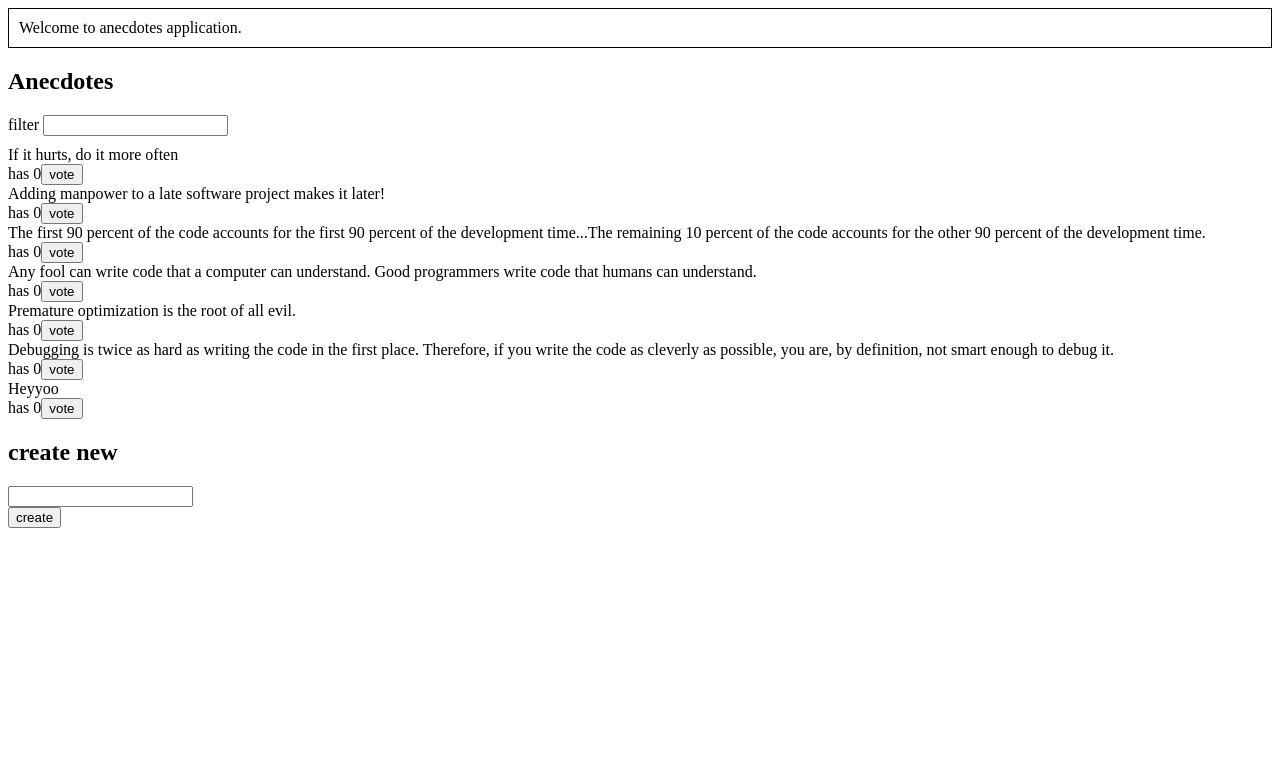
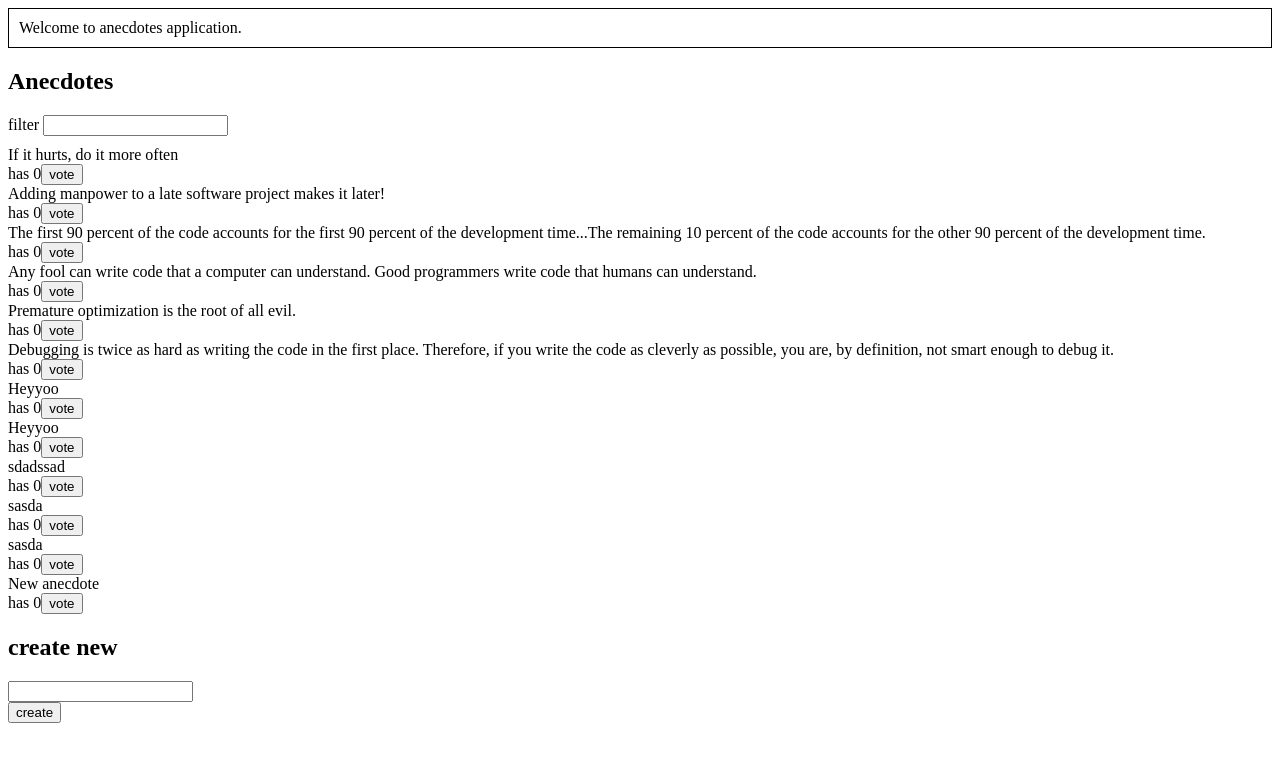
Before and after one commit to k-salih/FullStackOpen-Exercises, a React (Create React App) app in the folder part6/redux-anecdotes/: page / in a window 1280 px wide. Shown: the top 762 px of the page. Built offline with nearby package versions, Linux system fonts and the light colour scheme; data requests are answered from the project's data file.

Commit message:
Add solution for the Anecdotes backend step 4 (6.16)

```diff
--- a/part6/redux-anecdotes/db.json
+++ b/part6/redux-anecdotes/db.json
@@ -34,6 +34,31 @@
       "content": "Heyyoo",
       "votes": 0,
       "id": "42IwV1U"
+    },
+    {
+      "content": "Heyyoo",
+      "votes": 0,
+      "id": "RjTQVOA"
+    },
+    {
+      "content": "sdadssad",
+      "votes": 0,
+      "id": "kiz1_mr"
+    },
+    {
+      "content": "sasda",
+      "votes": 0,
+      "id": "4r-DaTI"
+    },
+    {
+      "content": "sasda",
+      "votes": 0,
+      "id": "MDnAkm-"
+    },
+    {
+      "content": "New anecdote",
+      "votes": 0,
+      "id": "Ruf2gCA"
     }
   ]
 }
--- a/part6/redux-anecdotes/src/App.js
+++ b/part6/redux-anecdotes/src/App.js
@@ -3,7 +3,6 @@ import AnecdoteForm from './components/AnecdoteForm'
 import AnectodeList from './components/AnectodeList'
 import Notification from './components/Notification'
 
-import anecdoteService from './services/anecdotes'
 import { initializeAnecdotes} from './reducers/anecdoteReducer'
 import { useDispatch } from 'react-redux'
 
--- a/part6/redux-anecdotes/src/components/AnecdoteForm.js
+++ b/part6/redux-anecdotes/src/components/AnecdoteForm.js
@@ -1,7 +1,7 @@
 import { useDispatch } from 'react-redux'
 import { createAnecdote } from '../reducers/anecdoteReducer'
 import { setNotification, clearNotification } from '../reducers/notificationReducer'
-import anecdoteService from '../services/anecdotes'
+
 
 const AnecdoteForm = (props) => {
     const dispatch = useDispatch()
@@ -10,8 +10,7 @@ const AnecdoteForm = (props) => {
         event.preventDefault()
         const content = event.target.anecdote.value
         event.target.anecdote.value = ''
-        const newAnecdote = await anecdoteService.createNew(content)
-        dispatch(createAnecdote(newAnecdote))
+        dispatch(createAnecdote(content))
         dispatch(setNotification(`You created '${content}'`))
         setTimeout(() => {
             dispatch(clearNotification())
--- a/part6/redux-anecdotes/src/components/Filter.js
+++ b/part6/redux-anecdotes/src/components/Filter.js
@@ -1,4 +1,4 @@
-import filterReducer, { setFilter } from "../reducers/filterReducer";
+import { setFilter } from "../reducers/filterReducer";
 import {useDispatch} from "react-redux";
 
 const Filter = () => {
--- a/part6/redux-anecdotes/src/reducers/anecdoteReducer.js
+++ b/part6/redux-anecdotes/src/reducers/anecdoteReducer.js
@@ -10,9 +10,6 @@ const reducer = createSlice({
       const anecdoteToChange = state.find(a => a.id === id)
       anecdoteToChange.votes++
     },
-    createAnecdote: (state, action) => {
-      state.push(action.payload)
-    },
     appendAnecdote: (state, action) => {
       state.push(action.payload)
     },
@@ -22,7 +19,7 @@ const reducer = createSlice({
   }
 })
 
-export const { vote, createAnecdote, appendAnecdote, setNotes} = reducer.actions
+export const { vote, appendAnecdote, setNotes} = reducer.actions
 
 export const initializeAnecdotes = () => {
   return async dispatch => {
@@ -31,4 +28,11 @@ export const initializeAnecdotes = () => {
   }
 }
 
+export const createAnecdote = (content) => {
+  return async dispatch => {
+    const newAnecdote = await anecdoteService.createNew(content)
+    dispatch(appendAnecdote(newAnecdote))
+  }
+}
+
 export default reducer.reducer
```
